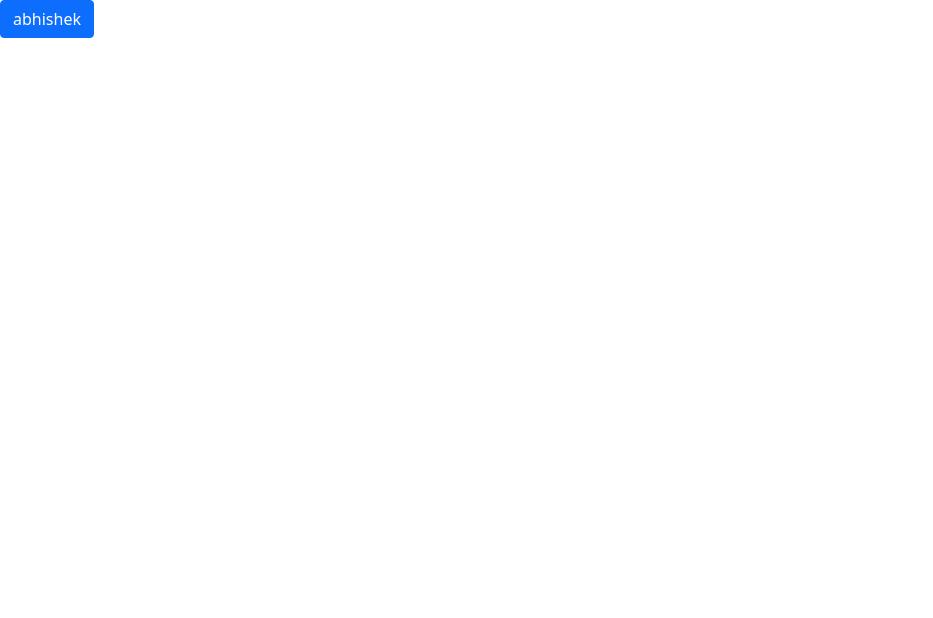
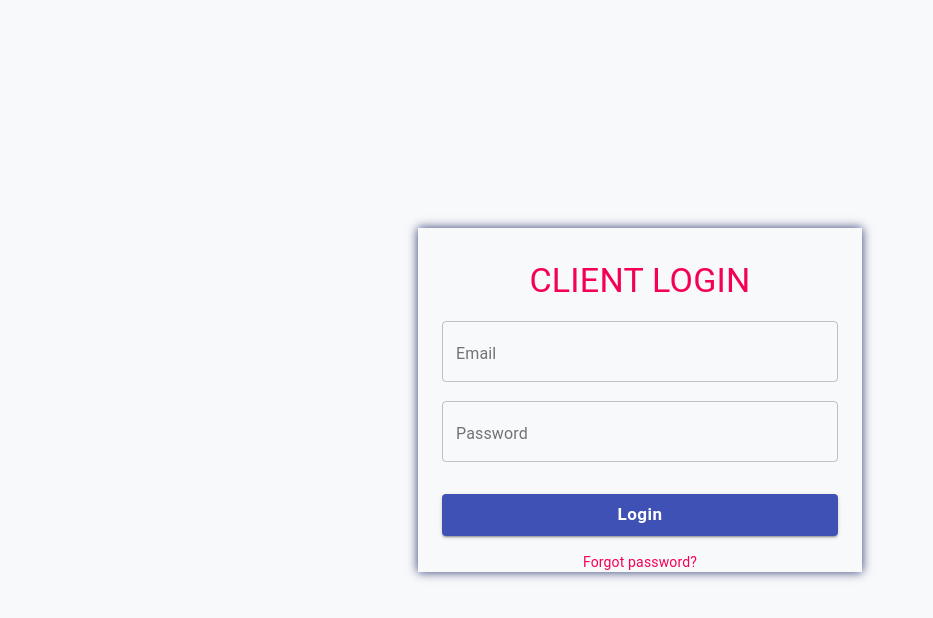
Before and after one commit to Abhimishra2424/crm-ticket-system-frontend, a React (Create React App) app: page / in a window 1280 px wide. Shown: the top 618 px of the page, without its empty margins (0-933 px from the left). Built offline with nearby package versions, Linux system fonts and the light colour scheme.

Commit message:
added login and reset Ui page

```diff
--- a/src/App.js
+++ b/src/App.js
@@ -1,11 +1,10 @@
-import { Button } from "react-bootstrap";
+import React from "react";
+import { EntryPage } from "./page/EntryPage/EntryPage";
 
 function App() {
   return (
     <div className="App">
-      <Button variant="primary" onClick={() => alert("hello ")}>
-        abhishek
-      </Button>
+      <EntryPage />
     </div>
   );
 }
--- /dev/null
+++ b/src/components/ForgotComponent.js
@@ -0,0 +1,73 @@
+import {
+  Grid,
+  Paper,
+  Typography,
+  TextField,
+  Button,
+  Link,
+} from "@material-ui/core";
+import React, { useState } from "react";
+
+const PasswordComponent = ({ fromSwitch }) => {
+  const [email, setEmail] = useState("");
+
+  const updatepassword = () => {
+    if (email === "") {
+      alert("Please enter your email");
+    } else {
+      alert("Password reset link has been sent to your email");
+    }
+    // api call to send password reset link to user email
+    console.log(email);
+  };
+
+  const paperstyle = {
+    padding: 40,
+    height: "30vh",
+    width: 600,
+    margin: "20px auto",
+  };
+  return (
+    <Grid>
+      <Paper elevation={2} style={paperstyle}>
+        <Typography variant="h5" align="center">
+          Reset Password
+        </Typography>
+        <TextField
+          style={{ margin: 8 }}
+          placeholder="Email"
+          fullWidth
+          name="email"
+          value={email}
+          onChange={(e) => setEmail(e.target.value)}
+          margin="normal"
+          variant="outlined"
+          type="email"
+        />
+        <Button
+          variant="contained"
+          color="secondary"
+          style={{ marginLeft: 7 }}
+          onClick={updatepassword}
+        >
+          Send
+        </Button>
+        <Grid container>
+          <Grid item xs style={{ textAlign: "center", cursor: "pointer" }}>
+            <Link
+              to="/forgotpassword"
+              //   component={RouterLink}
+              color="secondary"
+              variant="body2"
+              onClick={() => fromSwitch("login")}
+            >
+              Login
+            </Link>
+          </Grid>
+        </Grid>
+      </Paper>
+    </Grid>
+  );
+};
+
+export default PasswordComponent;
--- /dev/null
+++ b/src/components/LoginComponent.js
@@ -0,0 +1,135 @@
+import React from "react";
+import Button from "@material-ui/core/Button";
+import TextField from "@material-ui/core/TextField";
+import Link from "@material-ui/core/Link";
+import Grid from "@material-ui/core/Grid";
+import Typography from "@material-ui/core/Typography";
+import { makeStyles } from "@material-ui/core/styles";
+import Container from "@material-ui/core/Container";
+import { CssBaseline } from "@material-ui/core";
+import { useFormik } from "formik";
+import * as yup from "yup";
+
+const useStyles = makeStyles((theme) => ({
+  root: {
+    "& input": { color: "green" },
+    "& label": {
+      color: "#2b386f",
+    },
+  },
+  formbox: {
+    boxShadow: "0px 0px 10px #2b386f",
+  },
+  paper: {
+    marginTop: theme.spacing(4),
+    display: "flex",
+    flexDirection: "column",
+    alignItems: "center",
+  },
+  avatar: {
+    margin: theme.spacing(1),
+    backgroundColor: theme.palette.primary.main,
+  },
+  form: {
+    width: "100%",
+    marginTop: theme.spacing(1),
+  },
+  submit: {
+    margin: theme.spacing(3, 0, 2),
+    backgroundColor: theme.palette.primary.main,
+    color: "#ffffff",
+    fontWeight: "bold",
+    textTransform: "capitalize",
+    fontSize: 17,
+    "&:hover": {
+      backgroundColor: theme.palette.secondary.main,
+    },
+  },
+}));
+
+const LoginComponent = ({ fromSwitch }) => {
+  const classes = useStyles();
+  //   const history = useNavigate();
+  const validationSchema = yup.object({
+    email: yup
+      .string("Enter your email")
+      .email("Enter a valid email")
+      .required("Email is required"),
+    password: yup
+      .string("Enter your password")
+      .min(8, "Password should be of minimum 8 characters length")
+      .required("Password is required"),
+  });
+
+  const formik = useFormik({
+    initialValues: {
+      email: "",
+      password: "",
+    },
+    validationSchema: validationSchema,
+    onSubmit: (values) => {
+      // Todo call api
+      console.log("values", values);
+    },
+  });
+
+  return (
+    <>
+      <CssBaseline />
+      <Container component="main" maxWidth="xs" className={classes.formbox}>
+        <div className={classes.paper}>
+          <Typography component="h1" variant="h4" color="secondary">
+            CLIENT LOGIN
+          </Typography>
+          <form className={classes.form} onSubmit={formik.handleSubmit}>
+            <TextField
+              fullWidth
+              variant="outlined"
+              margin="normal"
+              name="email"
+              label="Email"
+              value={formik.values.email}
+              onChange={formik.handleChange}
+              error={formik.touched.email && Boolean(formik.errors.email)}
+              helperText={formik.touched.email && formik.errors.email}
+            />
+            <TextField
+              fullWidth
+              variant="outlined"
+              margin="normal"
+              name="password"
+              label="Password"
+              value={formik.values.password}
+              onChange={formik.handleChange}
+              error={formik.touched.password && Boolean(formik.errors.password)}
+              helperText={formik.touched.password && formik.errors.password}
+            />
+            <Button
+              type="submit"
+              variant="contained"
+              className={classes.submit}
+              fullWidth
+            >
+              Login
+            </Button>
+            <Grid container style={{ textAlign: "center", cursor: "pointer" }}>
+              <Grid item xs>
+                <Link
+                  to="/forgotpassword"
+                  //   component={RouterLink}
+                  color="secondary"
+                  variant="body2"
+                  onClick={() => fromSwitch("forgot")}
+                >
+                  Forgot password?
+                </Link>
+              </Grid>
+            </Grid>
+          </form>
+        </div>
+      </Container>
+    </>
+  );
+};
+
+export default LoginComponent;
--- a/src/index.js
+++ b/src/index.js
@@ -1,8 +1,8 @@
 import React from 'react';
 import ReactDOM from 'react-dom';
-import './index.css';
 import App from './App';
-import 'bootstrap/dist/css/bootstrap.min.css';
+import 'bootstrap/dist/css/bootstrap.css';
+
 
 
 ReactDOM.render(
--- /dev/null
+++ b/src/page/EntryPage/EntryPage.css
@@ -0,0 +1,6 @@
+.entry-page {
+  height: 100vh;
+  display: flex;
+  align-items: center;
+  justify-content: center;
+}
--- /dev/null
+++ b/src/page/EntryPage/EntryPage.js
@@ -0,0 +1,23 @@
+import React, { useState } from "react";
+import LoginComponent from "../../components/LoginComponent";
+import ForgotComponent from "../../components/ForgotComponent";
+import "./EntryPage.css";
+
+export const EntryPage = () => {
+  const [fromload, setFromload] = useState("login");
+
+  const fromSwitch = (from) => {
+    setFromload(from);
+  };
+
+  return (
+    <div className="entry-page bg-light">
+      {fromload === "login" && (
+        <LoginComponent setFromload={setFromload} fromSwitch={fromSwitch} />
+      )}
+      {fromload === "forgot" && (
+        <ForgotComponent setFromload={setFromload} fromSwitch={fromSwitch} />
+      )}
+    </div>
+  );
+};
```
Also changed, not shown: package.json (+7 -1 lines), 2 other files (tests, documents, lock files or other folders).
